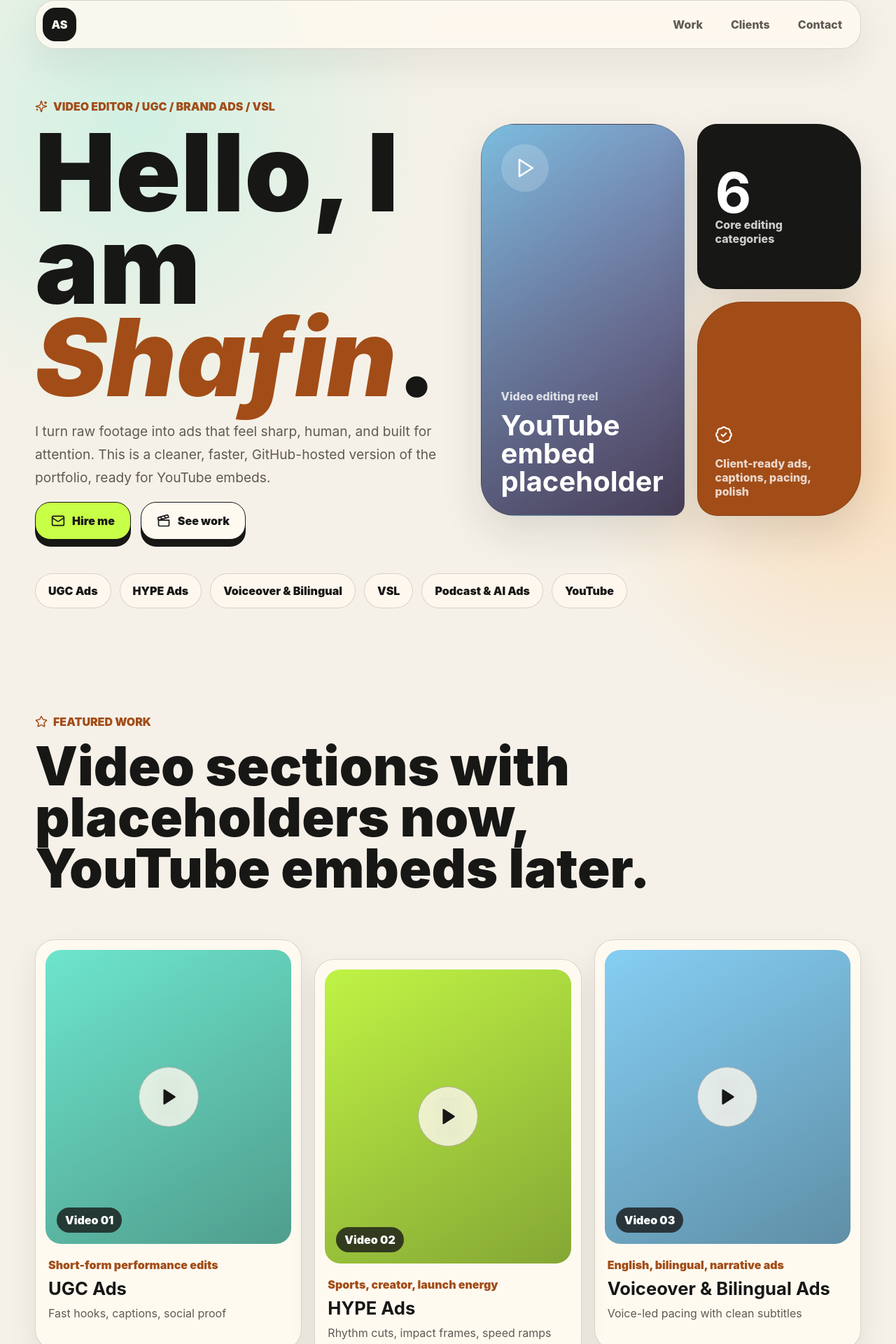
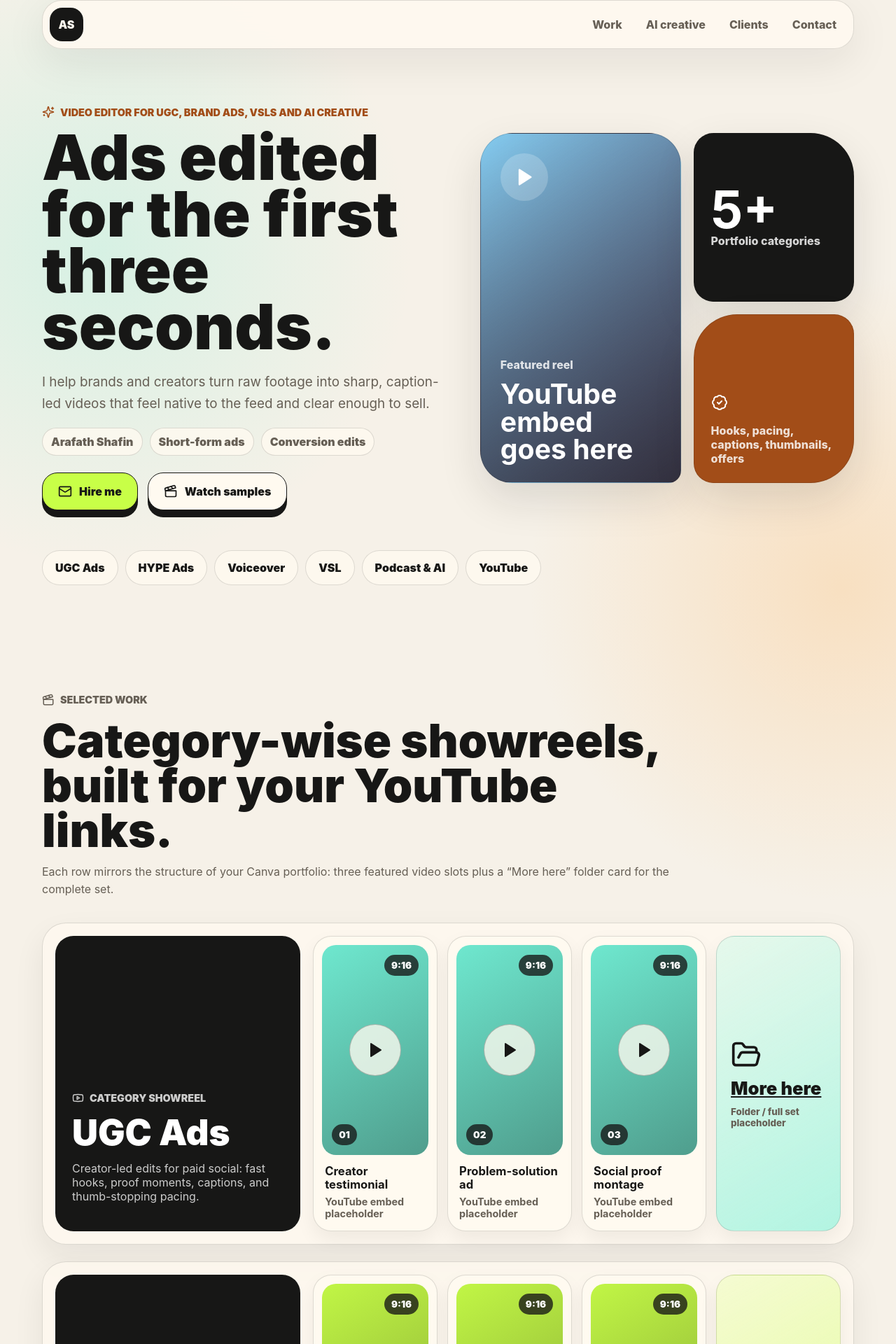
Before and after one commit to xeonshx/portfolio, a React (Vite) app: page / in a window 1280 px wide. Shown: the part 16-1936 px from the top of the page at 70% size. Built offline with nearby package versions, Linux system fonts and the light colour scheme.

Commit message:
Refine portfolio showreel structure

```diff
--- a/src/main.jsx
+++ b/src/main.jsx
@@ -8,62 +8,47 @@ import {
   Mail,
   Play,
   Sparkles,
-  Star,
   Youtube,
 } from 'lucide-react';
 import './styles.css';
 
-const categories = [
-  'UGC Ads',
-  'HYPE Ads',
-  'Voiceover & Bilingual',
-  'VSL',
-  'Podcast & AI Ads',
-  'YouTube',
-];
+const categories = ['UGC Ads', 'HYPE Ads', 'Voiceover', 'VSL', 'Podcast & AI', 'YouTube'];
 
-const projects = [
+const showreels = [
   {
     title: 'UGC Ads',
-    tag: 'Short-form performance edits',
-    format: '9:16',
-    tone: 'Fast hooks, captions, social proof',
+    summary: 'Creator-led edits for paid social: fast hooks, proof moments, captions, and thumb-stopping pacing.',
     accent: 'mint',
+    moreUrl: 'https://photos.app.goo.gl/YPPkXLnuWomS3PSTA',
+    samples: ['Creator testimonial', 'Problem-solution ad', 'Social proof montage'],
   },
   {
     title: 'HYPE Ads',
-    tag: 'Sports, creator, launch energy',
-    format: '9:16',
-    tone: 'Rhythm cuts, impact frames, speed ramps',
+    summary: 'High-energy sports, creator, and launch edits built around rhythm, impact frames, and momentum.',
     accent: 'lime',
+    moreUrl: '#contact',
+    samples: ['Sports highlight', 'Lifestyle hype cut', 'App/product motion ad'],
   },
   {
     title: 'Voiceover & Bilingual Ads',
-    tag: 'English, bilingual, narrative ads',
-    format: '9:16',
-    tone: 'Voice-led pacing with clean subtitles',
+    summary: 'Voice-led edits with clean subtitle systems, natural timing, and multilingual ad structure.',
     accent: 'sky',
+    moreUrl: 'https://photos.app.goo.gl/YPPkXLnuWomS3PSTA',
+    samples: ['Founder voiceover', 'Bilingual explainer', 'Narrative testimonial'],
   },
   {
-    title: 'Video Sales Letter',
-    tag: 'Long-form conversion stories',
-    format: '16:9',
-    tone: 'Problem, proof, offer, CTA',
+    title: 'Video Sales Letter (VSL)',
+    summary: 'Long-form conversion videos shaped around problem, proof, mechanism, offer, and CTA.',
     accent: 'orange',
+    moreUrl: 'https://photos.app.goo.gl/Fu2JqKmgsPzQyUDR6',
+    samples: ['Offer breakdown', 'Brand proof section', 'CTA sequence'],
   },
   {
     title: 'Podcast & AI Ads',
-    tag: 'Talking-head, podcast, AI creative',
-    format: '9:16 / 16:9',
-    tone: 'Authority clips and synthetic concepts',
+    summary: 'Authority clips, podcast repurposing, AI-assisted concepts, and scroll-ready talking-head edits.',
     accent: 'pink',
-  },
-  {
-    title: 'YouTube Edits',
-    tag: 'Retention-focused videos',
-    format: '16:9',
-    tone: 'Open loops, chapters, punchy pacing',
-    accent: 'purple',
+    moreUrl: '#contact',
+    samples: ['Podcast clip', 'AI concept ad', 'Talking-head authority edit'],
   },
 ];
 
@@ -78,15 +63,56 @@ const clients = [
   'Analucia',
 ];
 
+function VideoPlaceholder({ label, index, accent }) {
+  return (
+    <article className={`videoCard ${accent}`}>
+      <div className="videoChrome">
+        <span className="format">9:16</span>
+        <button aria-label={`Play ${label} placeholder`}>
+          <Play size={24} fill="currentColor" />
+        </button>
+        <span className="videoIndex">{String(index + 1).padStart(2, '0')}</span>
+      </div>
+      <h4>{label}</h4>
+      <p>YouTube embed placeholder</p>
+    </article>
+  );
+}
+
+function ShowreelRow({ reel }) {
+  return (
+    <section className="reelRow" id={reel.title.toLowerCase().replaceAll(' ', '-')}>
+      <div className="reelIntro">
+        <p className="eyebrow">
+          <Youtube size={17} /> Category showreel
+        </p>
+        <h3>{reel.title}</h3>
+        <p>{reel.summary}</p>
+      </div>
+      <div className="reelGrid">
+        {reel.samples.map((sample, index) => (
+          <VideoPlaceholder key={sample} label={sample} index={index} accent={reel.accent} />
+        ))}
+        <a className={`folderCard ${reel.accent}`} href={reel.moreUrl}>
+          <FolderOpen size={44} />
+          <span>More here</span>
+          <small>Folder / full set placeholder</small>
+        </a>
+      </div>
+    </section>
+  );
+}
+
 function App() {
   return (
     <main>
       <nav className="topbar" aria-label="Main navigation">
         <a className="brand" href="#top" aria-label="Arafath Shafin home">
-          <span>AS</span>
+          AS
         </a>
         <div className="navlinks">
           <a href="#work">Work</a>
+          <a href="#ai-creative">AI creative</a>
           <a href="#clients">Clients</a>
           <a href="#contact">Contact</a>
         </div>
@@ -95,83 +121,103 @@ function App() {
       <section id="top" className="hero">
         <div className="heroCopy">
           <p className="eyebrow">
-            <Sparkles size={18} /> Video Editor / UGC / Brand Ads / VSL
+            <Sparkles size={18} /> Video editor for UGC, brand ads, VSLs and AI creative
           </p>
-          <h1>
-            Hello, I am <span>Shafin</span>.
-          </h1>
+          <h1>Ads edited for the first three seconds.</h1>
           <p className="lede">
-            I turn raw footage into ads that feel sharp, human, and built for attention. This is a
-            cleaner, faster, GitHub-hosted version of the portfolio, ready for YouTube embeds.
+            I help brands and creators turn raw footage into sharp, caption-led videos that feel
+            native to the feed and clear enough to sell.
           </p>
+          <div className="heroProof">
+            <span>Arafath Shafin</span>
+            <span>Short-form ads</span>
+            <span>Conversion edits</span>
+          </div>
           <div className="heroActions">
             <a className="primaryBtn" href="mailto:shafinhaque123456@gmail.com">
               <Mail size={20} /> Hire me
             </a>
             <a className="secondaryBtn" href="#work">
-              <Clapperboard size={20} /> See work
+              <Clapperboard size={20} /> Watch samples
             </a>
           </div>
         </div>
 
         <div className="heroBoard" aria-label="Portfolio summary">
-          <div className="heroCard heroCardTall">
-            <Play size={28} />
-            <span>Video editing reel</span>
-            <strong>YouTube embed placeholder</strong>
+          <div className="heroReel">
+            <Play size={30} fill="currentColor" />
+            <span>Featured reel</span>
+            <strong>YouTube embed goes here</strong>
           </div>
-          <div className="metricCard">
-            <strong>6</strong>
-            <span>Core editing categories</span>
+          <div className="heroMini dark">
+            <strong>5+</strong>
+            <span>Portfolio categories</span>
           </div>
-          <div className="shapeCard">
-            <BadgeCheck size={26} />
-            <span>Client-ready ads, captions, pacing, polish</span>
+          <div className="heroMini warm">
+            <BadgeCheck size={24} />
+            <span>Hooks, pacing, captions, thumbnails, offers</span>
           </div>
         </div>
       </section>
 
       <section className="categoryRail" aria-label="Editing categories">
         {categories.map((category) => (
-          <span key={category}>{category}</span>
+          <a href="#work" key={category}>
+            {category}
+          </a>
         ))}
       </section>
 
       <section id="work" className="work">
         <div className="sectionHeader">
           <p className="eyebrow">
-            <Star size={18} /> Featured work
+            <Clapperboard size={18} /> Selected work
           </p>
-          <h2>Video sections with placeholders now, YouTube embeds later.</h2>
+          <h2>Category-wise showreels, built for your YouTube links.</h2>
+          <p>
+            Each row mirrors the structure of your Canva portfolio: three featured video slots plus
+            a “More here” folder card for the complete set.
+          </p>
         </div>
 
-        <div className="projectGrid">
-          {projects.map((project, index) => (
-            <article className={`projectCard ${project.accent}`} key={project.title}>
-              <div className="videoShell">
-                <div className="placeholderMark">
-                  <Youtube size={34} />
-                  <span>{project.format}</span>
-                </div>
-                <button aria-label={`Play ${project.title} placeholder`}>
-                  <Play size={26} fill="currentColor" />
-                </button>
-                <p>Video {String(index + 1).padStart(2, '0')}</p>
-              </div>
-              <div className="projectMeta">
-                <span>{project.tag}</span>
-                <h3>{project.title}</h3>
-                <p>{project.tone}</p>
-              </div>
-            </article>
+        <div className="showreelStack">
+          {showreels.map((reel) => (
+            <ShowreelRow key={reel.title} reel={reel} />
           ))}
+        </div>
+      </section>
+
+      <section id="ai-creative" className="aiCreative">
+        <div>
+          <p className="eyebrow">
+            <Sparkles size={18} /> Additional capability
+          </p>
+          <h2>AI-assisted creative for faster ad testing.</h2>
+          <p>
+            When a project needs more angles, hooks, or visual directions, I can support the edit
+            with AI-assisted concepting and asset prep without making the final video feel generic.
+          </p>
+        </div>
+        <div className="capabilityPanel">
+          <article>
+            <strong>Hook angles</strong>
+            <p>More opening ideas and script routes before choosing what deserves an edit.</p>
+          </article>
+          <article>
+            <strong>Ad variations</strong>
+            <p>Useful for testing different intros, captions, formats, and offer framing.</p>
+          </article>
+          <article>
+            <strong>Visual direction</strong>
+            <p>Reference boards and creative routes that help the final timeline move faster.</p>
+          </article>
         </div>
       </section>
 
       <section id="clients" className="clients">
         <div className="sectionHeader split">
           <h2>Clients</h2>
-          <p>Logo placeholders now, real brand marks can be swapped in when you want.</p>
+          <p>Logo placeholders for now. We can swap in brand marks later without changing layout.</p>
         </div>
         <div className="clientGrid">
           {clients.map((client) => (
@@ -187,7 +233,7 @@ function App() {
           <p className="eyebrow">
             <FolderOpen size={18} /> Ready for links
           </p>
-          <h2>Send the YouTube URLs later. The layout is already waiting.</h2>
+          <h2>Send the YouTube URLs later. The embed slots are already mapped.</h2>
         </div>
         <a className="primaryBtn" href="mailto:shafinhaque123456@gmail.com">
           shafinhaque123456@gmail.com <ArrowUpRight size={20} />
--- a/src/styles.css
+++ b/src/styles.css
@@ -1,17 +1,16 @@
 :root {
   color-scheme: light;
   --ink: #171716;
-  --muted: #5f5a52;
+  --muted: #665f55;
   --paper: #f6f1e8;
   --surface: #fffaf0;
-  --line: rgba(23, 23, 22, 0.16);
+  --line: rgba(23, 23, 22, 0.14);
   --brown: #a24d18;
   --mint: #72f0d6;
   --lime: #c8ff47;
   --sky: #8bd8ff;
   --orange: #ffb35c;
   --pink: #ff80b5;
-  --purple: #c4a5ff;
   font-family:
     Inter, ui-sans-serif, system-ui, -apple-system, BlinkMacSystemFont, "Segoe UI", sans-serif;
 }
@@ -27,8 +26,8 @@ html {
 body {
   margin: 0;
   background:
-    radial-gradient(circle at 15% 5%, rgba(114, 240, 214, 0.28), transparent 28rem),
-    radial-gradient(circle at 95% 18%, rgba(255, 179, 92, 0.32), transparent 24rem),
+    radial-gradient(circle at 11% 7%, rgba(114, 240, 214, 0.24), transparent 28rem),
+    radial-gradient(circle at 94% 16%, rgba(255, 179, 92, 0.28), transparent 28rem),
     var(--paper);
   color: var(--ink);
 }
@@ -50,12 +49,12 @@ main {
   align-items: center;
   justify-content: space-between;
   gap: 1rem;
-  width: min(1180px, calc(100% - 32px));
+  width: min(1160px, calc(100% - 32px));
   margin: 16px auto 0;
   padding: 10px;
   border: 1px solid var(--line);
   border-radius: 28px;
-  background: rgba(255, 250, 240, 0.8);
+  background: rgba(255, 250, 240, 0.86);
   backdrop-filter: blur(18px);
   box-shadow: 0 18px 60px rgba(23, 23, 22, 0.08);
 }
@@ -68,19 +67,19 @@ main {
   border-radius: 18px;
   background: var(--ink);
   color: var(--surface);
-  font-weight: 900;
+  font-weight: 950;
 }
 
 .navlinks {
   display: flex;
-  gap: 8px;
+  gap: 6px;
 }
 
 .navlinks a {
-  padding: 12px 16px;
+  padding: 12px 14px;
   border-radius: 18px;
   color: var(--muted);
-  font-weight: 800;
+  font-weight: 850;
 }
 
 .navlinks a:hover {
@@ -90,51 +89,88 @@ main {
 
 .hero {
   display: grid;
-  grid-template-columns: minmax(0, 1.05fr) minmax(320px, 0.95fr);
-  gap: 36px;
+  grid-template-columns: minmax(0, 0.94fr) minmax(360px, 0.86fr);
+  gap: 42px;
   align-items: center;
   min-height: calc(100vh - 84px);
-  width: min(1180px, calc(100% - 32px));
+  width: min(1160px, calc(100% - 32px));
   margin: 0 auto;
-  padding: 72px 0 48px;
+  padding: 68px 0 44px;
 }
 
 .eyebrow {
   display: inline-flex;
   align-items: center;
   gap: 8px;
-  margin: 0 0 18px;
+  margin: 0 0 16px;
   color: var(--brown);
-  font-weight: 900;
+  font-size: 0.9rem;
+  font-weight: 950;
   text-transform: uppercase;
 }
 
 h1,
 h2,
 h3,
+h4,
 p {
   margin-top: 0;
 }
 
 h1 {
-  max-width: 780px;
-  margin-bottom: 24px;
-  font-size: clamp(4.5rem, 12vw, 10.8rem);
-  line-height: 0.86;
+  max-width: 650px;
+  margin-bottom: 22px;
+  font-size: clamp(3.9rem, 7vw, 7.6rem);
+  line-height: 0.9;
   letter-spacing: 0;
   font-weight: 950;
 }
 
-h1 span {
-  color: var(--brown);
-  font-style: italic;
+h2 {
+  margin-bottom: 14px;
+  font-size: clamp(2.6rem, 5.2vw, 5.7rem);
+  line-height: 0.96;
+  letter-spacing: 0;
+  font-weight: 950;
+}
+
+h3 {
+  font-size: clamp(2rem, 4vw, 4rem);
+  line-height: 0.95;
+  letter-spacing: 0;
+  font-weight: 950;
 }
 
 .lede {
-  max-width: 650px;
+  max-width: 590px;
+  margin-bottom: 18px;
   color: var(--muted);
-  font-size: 1.2rem;
-  line-height: 1.7;
+  font-size: 1.18rem;
+  line-height: 1.68;
+}
+
+.heroProof,
+.categoryRail {
+  display: flex;
+  flex-wrap: wrap;
+  gap: 10px;
+}
+
+.heroProof {
+  margin-bottom: 24px;
+}
+
+.heroProof span,
+.categoryRail a {
+  border: 1px solid var(--line);
+  border-radius: 999px;
+  background: rgba(255, 250, 240, 0.78);
+  font-weight: 900;
+}
+
+.heroProof span {
+  padding: 9px 12px;
+  color: var(--muted);
 }
 
 .heroActions,
@@ -155,7 +191,7 @@ h1 span {
   padding: 0 22px;
   border: 1px solid var(--ink);
   border-radius: 22px;
-  font-weight: 900;
+  font-weight: 950;
   box-shadow: 0 10px 0 var(--ink);
   transition:
     transform 160ms ease,
@@ -180,148 +216,174 @@ h1 span {
   display: grid;
   grid-template-columns: 1fr 0.8fr;
   gap: 18px;
-  min-height: 560px;
+  min-height: 500px;
 }
 
-.heroCard,
-.metricCard,
-.shapeCard {
+.heroReel,
+.heroMini {
   border: 1px solid var(--line);
   box-shadow: 0 24px 60px rgba(23, 23, 22, 0.12);
 }
 
-.heroCardTall {
+.heroReel {
   grid-row: span 2;
   display: flex;
   flex-direction: column;
   justify-content: flex-end;
-  min-height: 560px;
+  min-height: 500px;
   padding: 28px;
-  border-radius: 48px 48px 18px 48px;
+  border-radius: 46px 46px 18px 46px;
   background:
-    linear-gradient(150deg, rgba(23, 23, 22, 0.14), rgba(23, 23, 22, 0.72)),
-    linear-gradient(135deg, var(--sky), var(--purple));
+    linear-gradient(150deg, rgba(23, 23, 22, 0.06), rgba(23, 23, 22, 0.66)),
+    linear-gradient(135deg, var(--sky), #68608b);
   color: white;
 }
 
-.heroCardTall svg {
+.heroReel svg {
   width: 68px;
   height: 68px;
   margin-bottom: auto;
-  padding: 18px;
+  padding: 20px;
   border-radius: 999px;
-  background: rgba(255, 255, 255, 0.18);
+  background: rgba(255, 255, 255, 0.2);
 }
 
-.heroCardTall span,
-.shapeCard span,
-.metricCard span {
-  color: rgba(255, 255, 255, 0.78);
-  font-weight: 800;
+.heroReel span,
+.heroMini span {
+  color: rgba(255, 255, 255, 0.82);
+  font-weight: 850;
 }
 
-.heroCardTall strong {
+.heroReel strong {
   max-width: 280px;
   margin-top: 12px;
-  font-size: 2.5rem;
+  font-size: 2.45rem;
   line-height: 1;
 }
 
-.metricCard {
+.heroMini {
   display: grid;
   align-content: center;
-  min-height: 230px;
+  min-height: 210px;
   padding: 24px;
-  border-radius: 28px 64px 28px 28px;
-  background: var(--ink);
   color: white;
 }
 
-.metricCard strong {
-  font-size: 5rem;
+.heroMini.dark {
+  border-radius: 28px 62px 28px 28px;
+  background: var(--ink);
+}
+
+.heroMini.warm {
+  align-content: end;
+  gap: 18px;
+  border-radius: 62px 28px 62px 28px;
+  background: var(--brown);
+}
+
+.heroMini strong {
+  font-size: 4.6rem;
   line-height: 0.9;
 }
 
-.shapeCard {
-  display: grid;
-  align-content: end;
-  gap: 18px;
-  min-height: 300px;
-  padding: 24px;
-  border-radius: 64px 28px 64px 28px;
-  background: var(--brown);
-  color: white;
-}
-
 .categoryRail {
-  display: flex;
-  gap: 12px;
-  width: min(1180px, calc(100% - 32px));
+  width: min(1160px, calc(100% - 32px));
   margin: 0 auto 72px;
   overflow-x: auto;
   padding-bottom: 8px;
 }
 
-.categoryRail span {
+.categoryRail a {
   flex: 0 0 auto;
   padding: 14px 18px;
-  border: 1px solid var(--line);
-  border-radius: 999px;
-  background: rgba(255, 250, 240, 0.72);
-  font-weight: 900;
 }
 
 .work,
+.aiCreative,
 .clients,
 .contact {
-  width: min(1180px, calc(100% - 32px));
+  width: min(1160px, calc(100% - 32px));
   margin: 0 auto;
   padding: 72px 0;
 }
 
 .sectionHeader {
-  max-width: 880px;
+  max-width: 930px;
   margin-bottom: 34px;
 }
 
-.sectionHeader h2,
-.contact h2 {
-  font-size: clamp(2.6rem, 6vw, 6rem);
-  line-height: 0.95;
-  letter-spacing: 0;
-  font-weight: 950;
+.sectionHeader p,
+.aiCreative p,
+.split p {
+  color: var(--muted);
+  line-height: 1.6;
 }
 
-.projectGrid {
+.showreelStack {
   display: grid;
-  grid-template-columns: repeat(3, minmax(0, 1fr));
-  gap: 18px;
+  gap: 24px;
 }
 
-.projectCard {
+.reelRow {
   display: grid;
-  gap: 16px;
-  padding: 14px;
+  grid-template-columns: minmax(240px, 0.72fr) minmax(0, 1.55fr);
+  gap: 18px;
+  align-items: stretch;
+  padding: 18px;
   border: 1px solid var(--line);
-  border-radius: 28px;
-  background: var(--surface);
-  box-shadow: 0 18px 40px rgba(23, 23, 22, 0.08);
+  border-radius: 34px;
+  background: rgba(255, 250, 240, 0.72);
+  box-shadow: 0 18px 44px rgba(23, 23, 22, 0.07);
 }
 
-.projectCard:nth-child(2),
-.projectCard:nth-child(5) {
-  transform: translateY(28px);
+.reelIntro {
+  display: flex;
+  min-height: 360px;
+  flex-direction: column;
+  justify-content: flex-end;
+  padding: 24px;
+  border-radius: 26px;
+  background: var(--ink);
+  color: white;
 }
 
-.videoShell {
+.reelIntro .eyebrow,
+.reelIntro p {
+  color: rgba(255, 255, 255, 0.78);
+}
+
+.reelIntro h3 {
+  margin-bottom: 18px;
+}
+
+.reelGrid {
+  display: grid;
+  grid-template-columns: repeat(4, minmax(0, 1fr));
+  gap: 14px;
+}
+
+.videoCard,
+.folderCard {
+  min-width: 0;
+  border: 1px solid var(--line);
+  border-radius: 26px;
+  background: var(--surface);
+  box-shadow: 0 12px 28px rgba(23, 23, 22, 0.06);
+}
+
+.videoCard {
+  padding: 12px;
+}
+
+.videoChrome {
   position: relative;
   display: grid;
-  min-height: 420px;
+  min-height: 300px;
   place-items: center;
   overflow: hidden;
-  border-radius: 22px;
+  border-radius: 20px;
   background:
-    linear-gradient(150deg, rgba(23, 23, 22, 0.05), rgba(23, 23, 22, 0.38)),
+    linear-gradient(150deg, rgba(23, 23, 22, 0.04), rgba(23, 23, 22, 0.38)),
     var(--accent);
 }
 
@@ -345,62 +407,102 @@ h1 span {
   --accent: var(--pink);
 }
 
-.purple {
-  --accent: var(--purple);
-}
-
-.placeholderMark {
+.videoChrome button {
   display: grid;
-  gap: 10px;
-  place-items: center;
-  color: rgba(23, 23, 22, 0.76);
-  font-weight: 950;
-}
-
-.videoShell button {
-  position: absolute;
-  display: grid;
-  width: 86px;
-  height: 86px;
+  width: 74px;
+  height: 74px;
   place-items: center;
   border: 1px solid rgba(23, 23, 22, 0.28);
   border-radius: 999px;
-  background: rgba(255, 250, 240, 0.8);
+  background: rgba(255, 250, 240, 0.78);
   color: var(--ink);
   cursor: pointer;
   backdrop-filter: blur(14px);
 }
 
-.videoShell p {
+.format,
+.videoIndex {
   position: absolute;
-  bottom: 16px;
-  left: 16px;
   margin: 0;
-  padding: 8px 12px;
+  padding: 7px 10px;
   border-radius: 999px;
   background: rgba(23, 23, 22, 0.78);
   color: white;
-  font-weight: 900;
+  font-size: 0.84rem;
+  font-weight: 950;
 }
 
-.projectMeta {
-  padding: 4px 4px 8px;
+.format {
+  top: 14px;
+  right: 14px;
 }
 
-.projectMeta span {
-  color: var(--brown);
-  font-weight: 900;
+.videoIndex {
+  bottom: 14px;
+  left: 14px;
 }
 
-.projectMeta h3 {
-  margin: 8px 0;
-  font-size: 1.6rem;
+.videoCard h4 {
+  margin: 14px 4px 6px;
+  font-size: 1.04rem;
+  line-height: 1.15;
 }
 
-.projectMeta p,
-.split p {
+.videoCard p {
+  margin: 0 4px 4px;
   color: var(--muted);
-  line-height: 1.55;
+  font-size: 0.9rem;
+  font-weight: 750;
+}
+
+.folderCard {
+  display: flex;
+  min-height: 100%;
+  flex-direction: column;
+  justify-content: center;
+  gap: 10px;
+  padding: 20px;
+  background: linear-gradient(150deg, rgba(255, 250, 240, 0.82), rgba(255, 250, 240, 0.46)), var(--accent);
+}
+
+.folderCard span {
+  font-size: 1.6rem;
+  font-weight: 950;
+  text-decoration: underline;
+}
+
+.folderCard small {
+  color: var(--muted);
+  font-weight: 850;
+}
+
+.aiCreative {
+  display: grid;
+  grid-template-columns: 0.9fr 1.35fr;
+  gap: 24px;
+  align-items: start;
+}
+
+.capabilityPanel {
+  display: grid;
+  grid-template-columns: repeat(3, minmax(0, 1fr));
+  gap: 14px;
+}
+
+.capabilityPanel article {
+  min-height: 260px;
+  padding: 22px;
+  border: 1px solid var(--line);
+  border-radius: 30px;
+  background: var(--surface);
+}
+
+.capabilityPanel strong {
+  display: block;
+  color: var(--brown);
+  font-size: 1.45rem;
+  line-height: 1.08;
+  font-weight: 950;
 }
 
 .split {
@@ -450,8 +552,10 @@ h1 span {
   color: var(--ink);
 }
 
-@media (max-width: 900px) {
+@media (max-width: 1020px) {
   .hero,
+  .reelRow,
+  .aiCreative,
   .split {
     grid-template-columns: 1fr;
   }
@@ -460,47 +564,48 @@ h1 span {
     min-height: auto;
   }
 
-  .heroBoard {
+  .reelIntro {
     min-height: auto;
   }
 
-  .projectGrid,
+  .reelGrid,
   .clientGrid {
     grid-template-columns: repeat(2, minmax(0, 1fr));
   }
-
-  .projectCard:nth-child(2),
-  .projectCard:nth-child(5) {
-    transform: none;
-  }
 }
 
-@media (max-width: 620px) {
+@media (max-width: 680px) {
   .topbar {
-    border-radius: 22px;
+    align-items: flex-start;
+  }
+
+  .navlinks {
+    flex-wrap: wrap;
+    justify-content: flex-end;
   }
 
   .navlinks a {
-    padding: 10px;
+    padding: 9px;
     font-size: 0.9rem;
   }
 
   h1 {
-    font-size: 4.2rem;
+    font-size: 3.5rem;
   }
 
   .heroBoard,
-  .projectGrid,
+  .reelGrid,
+  .capabilityPanel,
   .clientGrid {
     grid-template-columns: 1fr;
   }
 
-  .heroCardTall {
-    min-height: 420px;
+  .heroReel {
+    min-height: 390px;
   }
 
-  .videoShell {
-    min-height: 380px;
+  .videoChrome {
+    min-height: 360px;
   }
 
   .contact {
```
